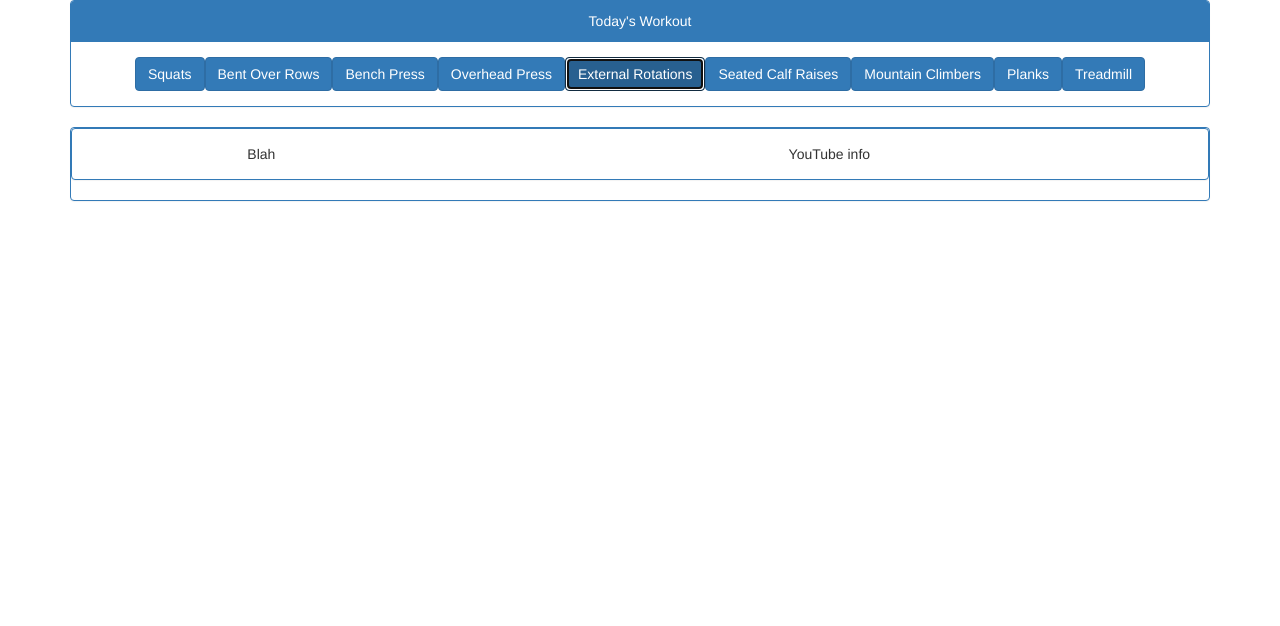
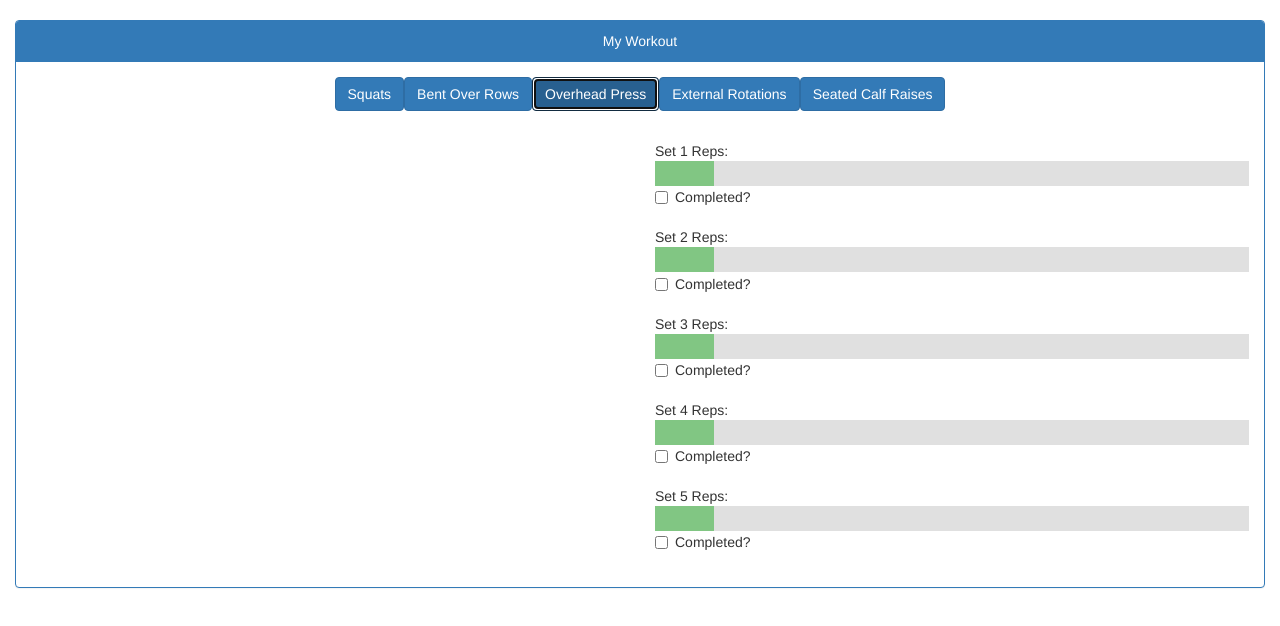
Before and after one commit to the-code-whisperers/project, a plain HTML site: page index.html in a window 1280 px wide. Both pictures are taken after a click on the element 640 px from the left and 74 px from the top of the page. Drawn offline with nearby package versions, Linux system fonts and the light colour scheme.

Commit message:
This is ex

```diff
--- a/assets/css/style.css
+++ b/assets/css/style.css
@@ -1,3 +1,38 @@
-.border {
-	border: 1px black solid;
+/*#slidecontainer {
+    width: 100%;  Width of the outside container
+}*/
+
+/* The slider itself */
+.slider {
+    -webkit-appearance: none;  /* Override default CSS styles */
+    appearance: none;
+    width: 100%; /* Full-width */
+    height: 25px; /* Specified height */
+    background: #d3d3d3; /* Grey background */
+    outline: none; /* Remove outline */
+    opacity: 0.7; /* Set transparency (for mouse-over effects on hover) */
+    -webkit-transition: .2s; /* 0.2 seconds transition on hover */
+    transition: opacity .2s;
 }
+
+/* Mouse-over effects */
+.slider:hover {
+    opacity: 1; /* Fully shown on mouse-over */
+}
+
+/* The slider handle (use webkit (Chrome, Opera, Safari, Edge) and moz (Firefox) to override default look) */
+.slider::-webkit-slider-thumb {
+    -webkit-appearance: none; /* Override default look */
+    appearance: none;
+    width: 10%; /* Set a specific slider handle width */
+    height: 25px; /* Slider handle height */
+    background: #4CAF50; /* Green background */
+    cursor: pointer; /* Cursor on hover */
+}
+
+.slider::-moz-range-thumb {
+    width: 10%; /* Set a specific slider handle width */
+    height: 25px; /* Slider handle height */
+    background: #4CAF50; /* Green background */
+    cursor: pointer; /* Cursor on hover */
+}
--- a/assets/javascript/exerciseJS.js
+++ b/assets/javascript/exerciseJS.js
@@ -1,36 +1,43 @@
 $(document).ready(function() {
 
   var populateTodayExercise = function() {
-    for (i = 0; i < phaseOne.dayOne.length; i++) {
-      var exerciseDiv = $("<button>");
-      exerciseDiv.attr("class", "btn btn-primary");
-      exerciseDiv.attr("id", phaseOne.dayOne[i][0]);
-      exerciseDiv.html(phaseOne.dayOne[i][0]);
-      $("#exercises").append(exerciseDiv);
+    for (var x in phase1.day1) {
+        var exerciseDiv = $("<button>");
+        exerciseDiv.attr("class", "btn btn-primary");
+        exerciseDiv.attr("id", x);
+        exerciseDiv.html(x);
+        $("#exercises").append(exerciseDiv);
     };
   };
 
+  populateTodayExercise();
+
   $("#exercises").on("click", function getExerciseInfo(event) {
-    if (event.target.className=="btn btn-primary") {
+    if (event.target.className === "btn btn-primary") {
+      $("#exercise-progress").empty();
       var selectedExercise = event.target.id;
 
+      var numSets = phase1.day1[selectedExercise].sets;
+      var numReps = phase1.day1[selectedExercise].reps;
+      for (var i = 0; i < numSets; i++) {
+        $("#exercise-progress").append("Set "+(i+1)+" ");
+        $("#exercise-progress").append("Reps: <span id='rep-counter-"+(i+1)+"'></span><br>");
+        $("#exercise-progress").append("<input type='range' min='0' max='"+numReps+"' value='0' class='slider' id='"+(i+1)+"'>");
+        $("#exercise-progress").append("<label class='checkbox-inline'><input type='checkbox' value='' class='checkbox' id='checkbox-"+(i+1)+"'>Completed?</label><br><br>");
+      };
     };
   });
 
-  populateTodayExercise();
+  //Create checkbox for whether or not set was completed. True or false?
 
-  //My input needs to be user personal info: height, weight,
-  //Come up with workout plan per day, based on
-  //
+  $(document).on("input", ".slider", function(event) {
+    var repCounterID = event.target.id;
+    $("#rep-counter-"+repCounterID).html($(this).val());
+  });
 
-  // $("#submit").on("click", function getExercise() {
-  //   var newExercise = $("#search-input").val().trim();
-  //   $.ajax({
-  //     url: queryURL,
-  //     method: "GET",
-  //   }).done(function(response) {
-  //     console.log("I'm working!");
-  //     console.log(response);
-  //   })
-  // });
+  $(document).on("click", ".checkbox", function(event) {
+    var checkboxID = event.target.id;
+    console.log(checkboxID);
+  });
+
 });
--- /dev/null
+++ b/assets/javascript/phase1.js
@@ -0,0 +1,124 @@
+var phase1 = {
+
+	day1: {
+		"Squats": {
+			sets: 5,
+			reps: 10,
+			muscles: "glutes, quadriceps, hamstrings, calves",
+			instructions: "",
+		},
+
+		"Bent Over Rows": {
+			sets: 5,
+			reps: 10,
+		},
+
+		"Overhead Press": {
+			sets: 5,
+			reps: 10,
+		},
+
+		"External Rotations": {
+			sets: 5,
+			reps: 10,
+		},
+
+		"Seated Calf Raises": {
+			sets: 5,
+			reps: 10,
+		},
+	},
+
+	day2: {
+		"Deadlift": {
+			sets: 5,
+			reps: 15,
+		},
+
+		"Kneeling Landmine Press": {
+			sets: 5,
+			reps: 15,
+		},
+
+		"Alternating Arnold Press": {
+			sets: 5,
+			reps: 10,
+		},
+
+		"Alternating Front Lunge": {
+			sets: 3,
+			reps: 15,
+		},
+
+		"Pullovers": {
+			sets: 3,
+			reps: 15,
+		},
+
+		"Weighted Crunches (feet on wall)": {
+			sets: 3,
+			reps: 15,
+		},
+
+		"Side Planks": {
+			timedSets: 3,
+			time: 30,
+		},
+
+		"Cardio": {
+			activity: "Treadmill",
+			time: 30,
+		},
+	},
+
+	day3: {
+		"Front Squat": {
+			sets: 5,
+			reps: 15,
+		},
+
+		"T-Bar Row": {
+			sets: 5,
+			reps: 15,
+		},
+
+		"Dips": {
+			sets: 5,
+			reps: 15,
+		},
+
+		"Upright Row": {
+			sets: 5,
+			reps: 15,
+		},
+
+		"Glute Bridges (weighted)": {
+			sets: 3,
+			reps: 10,
+		},
+
+		"Standing Calf Raises": {
+			sets: 3,
+			reps: 15,
+		},
+
+		"Russian Twists": {
+			timedSets: 3,
+			time: 30,
+		},
+
+		"Cardio": {
+			activity: "Treadmill",
+			time: 30,
+		},
+	},
+}
+
+
+	// Note: Weeks 1-3. Comprehensive workout.
+	// In phase 1, try to decrease your rest times as each week passes. Example: Let’s say you start out
+	// with 90 seconds rest between sets on the 1st week. Try to hit 60 seconds rest time between sets on the
+	// 2nd week, and 30 seconds rest time between sets on the 3rd week. If you want more of an advanced
+	// phase 1 (home edition), try to circuit train through the first four exercises back to back, with only a 90
+	// second rest before starting the next round. After completing the 5 rounds of the first 4 exercises, you will
+	// then move onto the other exercises to finish up.
--- a/assets/javascript/workouts.js
+++ /dev/null
@@ -1,88 +0,0 @@
-var phaseOne = { // Weeks 1-3. Comprehensive workout.
-
-	dayOne: [
-		["Squats", 5, 15],
-		["Bent Over Rows", 5, 15],
-		["Bench Press", 5, 15],
-		["Overhead Press", 5, 15],
-		["External Rotations", 3, 12],
-		["Seated Calf Raises", 3, 15],
-		["Mountain Climbers", 3, 30+"seconds"],
-		["Planks", 3, 30+"seconds"],
-		["Treadmill", 30+"minutes"]
-	],
-
-	dayTwo: [
-		["Deadlift", 5, 15],
-		["Kneeling Landmine Press", 5, 15],
-		["Alt. Arnold Press", 5, 15],
-		["Alt. Front Lunge", 5, 10],
-		["Pullovers", 3, 15],
-		["Weighted Crunches (feet on wall)", 3, 15],
-		["Side Planks", 3, 30+"seconds"]
-		["Treadmill", 30+"minutes"]
-	],
-
-	dayThree: [
-		["Front Squat", 5, 15],
-		["T-Bar Row", 5, 15],
-		["Dips", 5, 15],
-		["Upright Row", 5, 15],
-		["Glute Bridges (weighted)", 3, 10],
-		["Standing Calf Raises", 3, 15],
-		["Russian Twists", 3, 30],
-		["Treadmill", 30+"minutes"]
-	],
-}
-
-
-	// Note:
-	// In phase 1, try to decrease your rest times as each week passes. Example: Let’s say you start out
-	// with 90 seconds rest between sets on the 1st week. Try to hit 60 seconds rest time between sets on the
-	// 2nd week, and 30 seconds rest time between sets on the 3rd week. If you want more of an advanced
-	// phase 1 (home edition), try to circuit train through the first four exercises back to back, with only a 90
-	// second rest before starting the next round. After completing the 5 rounds of the first 4 exercises, you will
-	// then move onto the other exercises to finish up.
-
-
-// var phaseTwo = { //Weeks 4-6. isolation workout
-
-// 	DAY 1: CHEST + TRICEPS + ABS
-// 	Barbell Press 12, 10, 8, 6
-// 	Kneeling Landmine Press 4 x 12
-// 	Under Hand Dumbbell Fly 4 x 12
-// 	Dips 3 x 20
-// 	Skull Crushers 3 x 10
-// 	Landmine 180’s 3 x 20
-// 	Abdominal Roller 3 x 15
-
-// 	DAY 2: BACK + BICEPS
-// 	Pendlay Row 4 x 12
-// 	Deadlift 4 x 12
-// 	Single Arm Landmine Row 4 x 12
-// 	Good mornings 3 x 12
-// 	Pull ups* 3 x failure
-// 	Barbell Curls 3 x 10
-// 	Zottman Curls 3 x failure
-
-// 	DAY 3: LEGS + CALVES + ABS
-// 	superset Squats 4 x 12
-// 	Jumping Split Squats 4 x 20*
-// 	Glute Bridges (weighted) 4 x 12
-// 	Overhead Bulgarian Squats (weighted) 4 x 10
-// 	Manual Hamstring Curls 4 x 12
-// 	Seated Calf Raises 3 x 20
-// 	Donkey Calf Raise** 3 x 15
-// 	Weighted Plank 3 x 30 seconds
-// 	Plyometric Sit-ups 3 x 20
-
-// 	DAY 4: SHOULDERS + TRAPS + FOREARMS
-// 	Cuban Press (light weight) 3 x 12
-// 	Overhead Press 12,10,8,6
-// 	Single Arm Dumbbell Press 4 x 12
-// 	Lying Dumbbell Lateral Raise 3 x 12
-// 	Bent Over Reverse Fly 3 x 12
-// 	Barbell Shrugs 15,12,10,8
-// 	Finger Curls 3 x 15
-// 	Reverse Curls 3 x 15
-// };
--- a/index.html
+++ b/index.html
@@ -7,27 +7,32 @@
 	<link rel="stylesheet" href="https://maxcdn.bootstrapcdn.com/bootstrap/3.3.6/css/bootstrap.min.css">
 	<script src="https://ajax.googleapis.com/ajax/libs/jquery/3.2.1/jquery.min.js"></script>
 	<script src="https://www.gstatic.com/firebasejs/live/3.0/firebase.js"></script>
-	<script src="assets/javascript/workouts.js"></script>
+	<script src="assets/javascript/phase1.js"></script>
 	<script src="assets/javascript/exerciseJS.js"></script>
 	<link href="assets/css/style.css" rel="stylesheet" />
+
+
 </head>
 
 <body>
-	<div class="container">
-		<div class="panel panel-primary">
-			<div class="panel-heading text-center">Today's Workout</div>
-		 	<div class="panel-body text-center" id="exercises"></div>
-		</div>
+	<br>
+	<div class="container-fluid">
+
+<!--
+        <input type='range' min='0' max='15' value='0' class='slider' id='myRange'>
+        Reps: <span id='demo'></span> -->
 
 		<div class="panel panel-primary">
-			<div class="panel panel-primary">
-			 	<div class="panel-body text-center">
-					<div class="row">
-						<div class="col-md-4" id="exercise-info">Blah</div>
-						<div class="col-md-8" id="">YouTube info</div>
-					</div>
-				</div>
-			</div>
+			<div class="panel-heading text-center">My Workout</div>
+		 	<div class="panel-body text-center" id="exercises"></div>
+		 	<div class="panel-body" id="exercise-info">
+		 		<div class="row">
+		 			<div class="col-md-6" id="exercise-instructions">
+			 			<div id="instructions"></div>
+			 			<div id="video"></div>
+			 		</div>
+		 			<div class="col-md-6" id="exercise-progress"></div>
+		 	</div>
 		</div>
 	</div>
 
```
Also changed, not shown: assets/javascript/ambitious-exerciseJS.js (added, +113 -0 lines), assets/javascript/phase2.js (added, +41 -0 lines).
